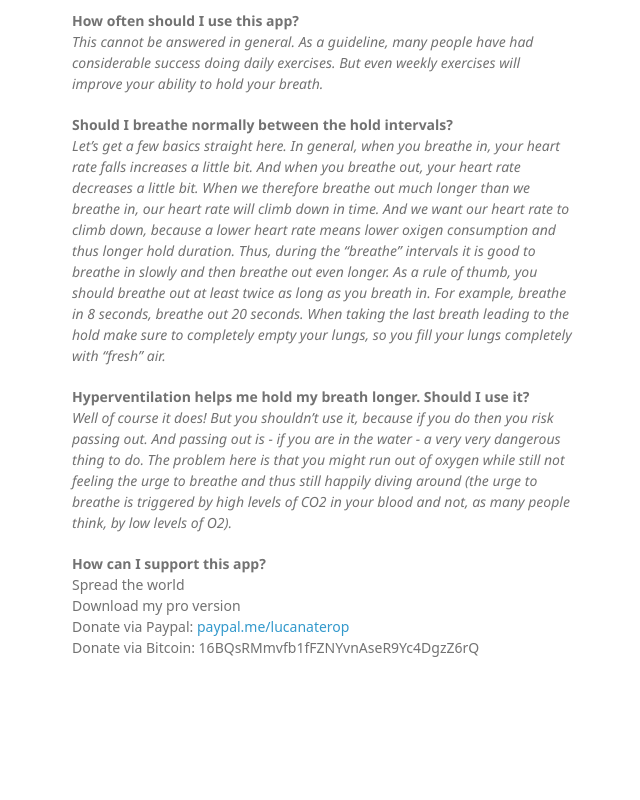
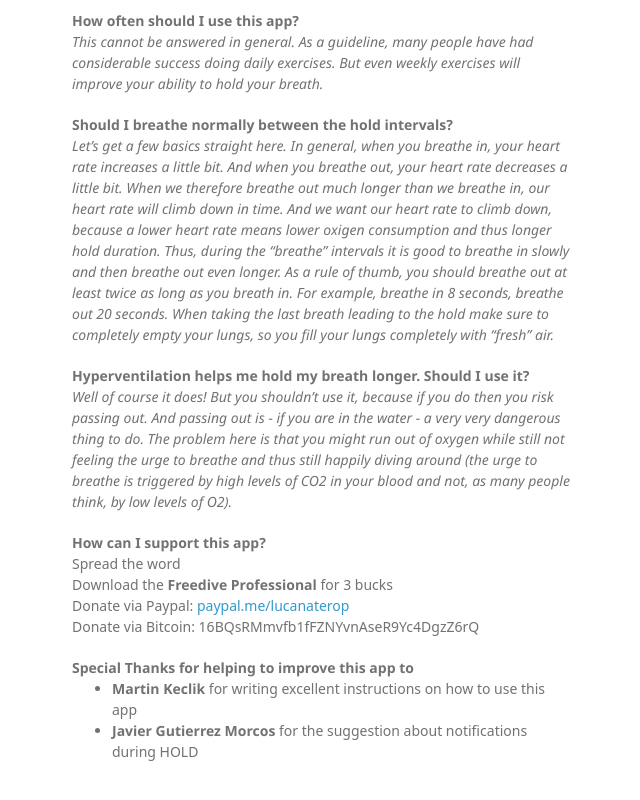
Before and after one commit to lucnat/freedive-legacy, a plain HTML site: page index.html in a window 1280 px wide. Shown: the part 2245-3045 px from the top of the page, without its empty margins (498-1138 px from the left). Before the commit the page ends 2973 px from the top, so only its background shows below. Drawn offline with Linux system fonts and the light colour scheme; a web font is replaced by a local one.

Commit message:
gh-pages

```diff
--- a/index.html
+++ b/index.html
@@ -44,16 +44,22 @@ A simple but effective breathhold training application for freedivers. <br>
     <p><i>This cannot be answered in general. As a guideline, many people have had considerable success doing daily exercises. But even weekly exercises will improve your ability to hold your breath.</i></p>
 
     <b>Should I breathe normally between the hold intervals?</b>
-    <p><i>Let’s get a few basics straight here. In general, when you breathe in, your heart rate falls increases a little bit. And when you breathe out, your heart rate decreases a little bit. When we therefore breathe out much longer than we breathe in, our heart rate will climb down in time. And we want our heart rate to climb down, because a lower heart rate means lower oxigen consumption and thus longer hold duration. Thus, during the “breathe” intervals it is good to breathe in slowly and then breathe out even longer. As a rule of thumb, you should breathe out at least twice as long as you breath in. For example, breathe in 8 seconds, breathe out 20 seconds. When taking the last breath leading to the hold make sure to completely empty your lungs, so you fill your lungs completely with “fresh” air. </i></p>
+    <p><i>Let’s get a few basics straight here. In general, when you breathe in, your heart rate increases a little bit. And when you breathe out, your heart rate decreases a little bit. When we therefore breathe out much longer than we breathe in, our heart rate will climb down in time. And we want our heart rate to climb down, because a lower heart rate means lower oxigen consumption and thus longer hold duration. Thus, during the “breathe” intervals it is good to breathe in slowly and then breathe out even longer. As a rule of thumb, you should breathe out at least twice as long as you breath in. For example, breathe in 8 seconds, breathe out 20 seconds. When taking the last breath leading to the hold make sure to completely empty your lungs, so you fill your lungs completely with “fresh” air. </i></p>
 
     <b>Hyperventilation helps me hold my breath longer. Should I use it?</b>
     <p><i>Well of course it does! But you shouldn’t use it, because if you do then you risk passing out. And passing out is - if you are in the water - a very very dangerous thing to do. The problem here is that you might run out of oxygen while still not feeling the urge to breathe and thus still happily diving around (the urge to breathe is triggered by high levels of CO2 in your blood and not, as many people think, by low levels of O2).  </i></p>
 
     <b>How can I support this app?</b>
-    <p>Spread the world <br>
-    Download my pro version <br>
+    <p>Spread the word <br>
+    Download the <b>Freedive Professional</b> for 3 bucks <br>
     Donate via Paypal: <a href="http://paypal.me/lucanaterop">paypal.me/lucanaterop</a>  <br>
     Donate via Bitcoin: 16BQsRMmvfb1fFZNYvnAseR9Yc4DgzZ6rQ</p>
+
+    <b>Special Thanks for helping to improve this app to </b>
+    <ul>
+      <li><b>Martin Keclik</b> for writing excellent instructions on how to use this app</li>
+      <li><b>Javier Gutierrez Morcos</b> for the suggestion about notifications during HOLD</li>
+    </ul>
 
           </section>
       <footer>
```
